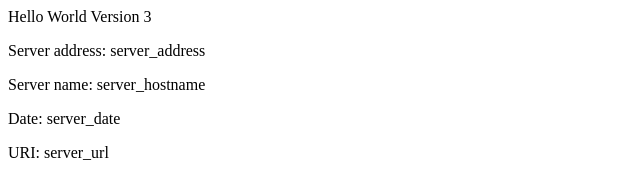
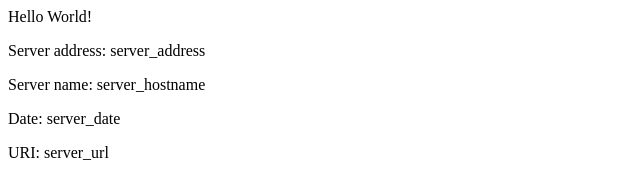
Before and after one commit to iankeck/eks-example, a plain HTML site: page src/index.html in a window 1280 px wide. Shown: the full height of the page, 0-640 px from the left. Drawn offline with Linux system fonts and the light colour scheme.

Commit message:
Revert "sdjf"
This reverts commit 77a4844520f76cbbee7439bf4a2102970cccdfd6.

```diff
--- a/src/index.html
+++ b/src/index.html
@@ -2,7 +2,7 @@
 <title>Hello World Version 3</title>
 </head>
 <div class="info">
-<h>Hello World Version 3</h>
+<h>Hello World!</h>
 <p><span>Server&nbsp;address:</span> <span>server_address</span></p>
 <p><span>Server&nbsp;name:</span> <span>server_hostname</span></p>
 <p class="smaller"><span>Date:</span> <span>server_date</span></p>
```
